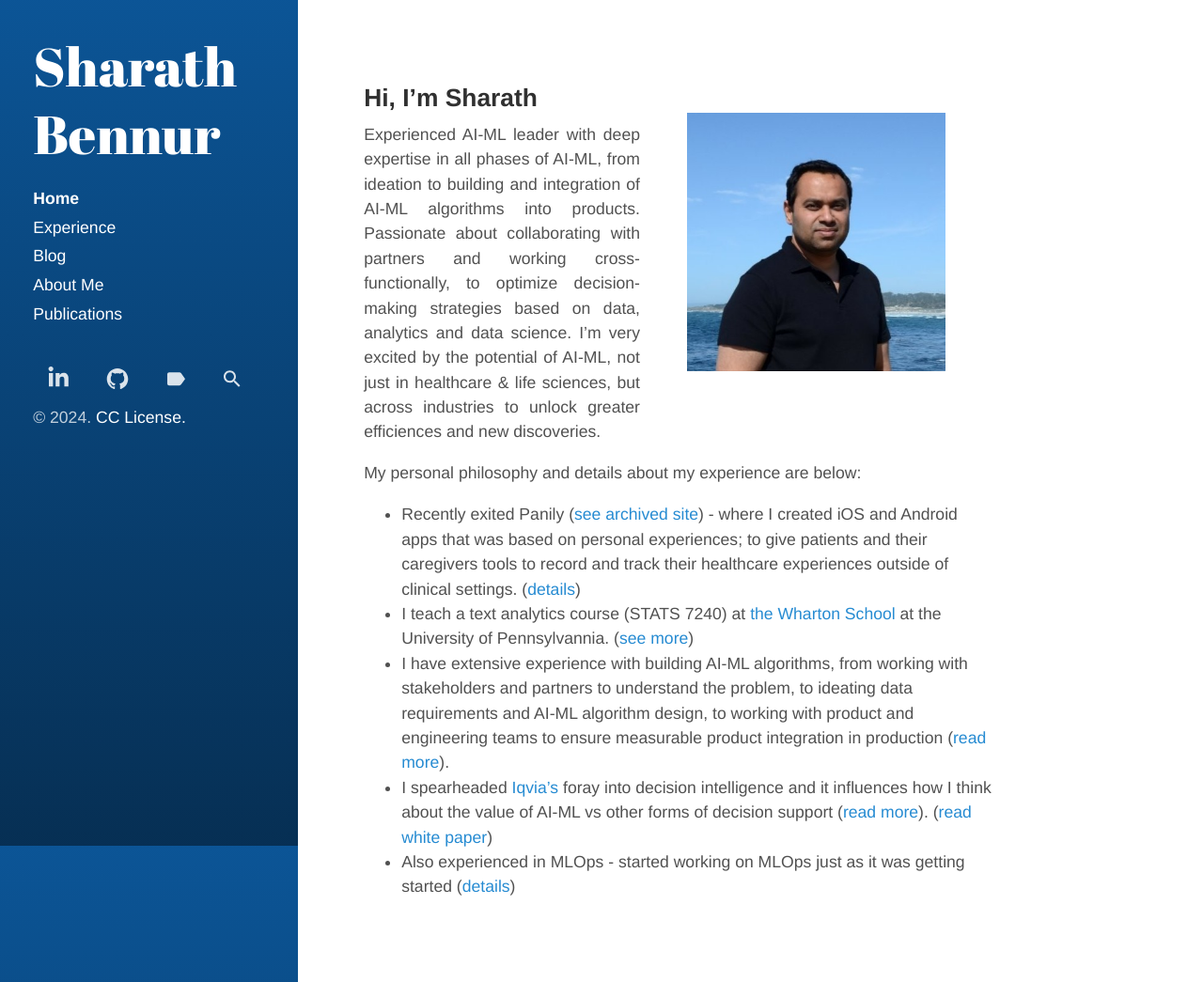
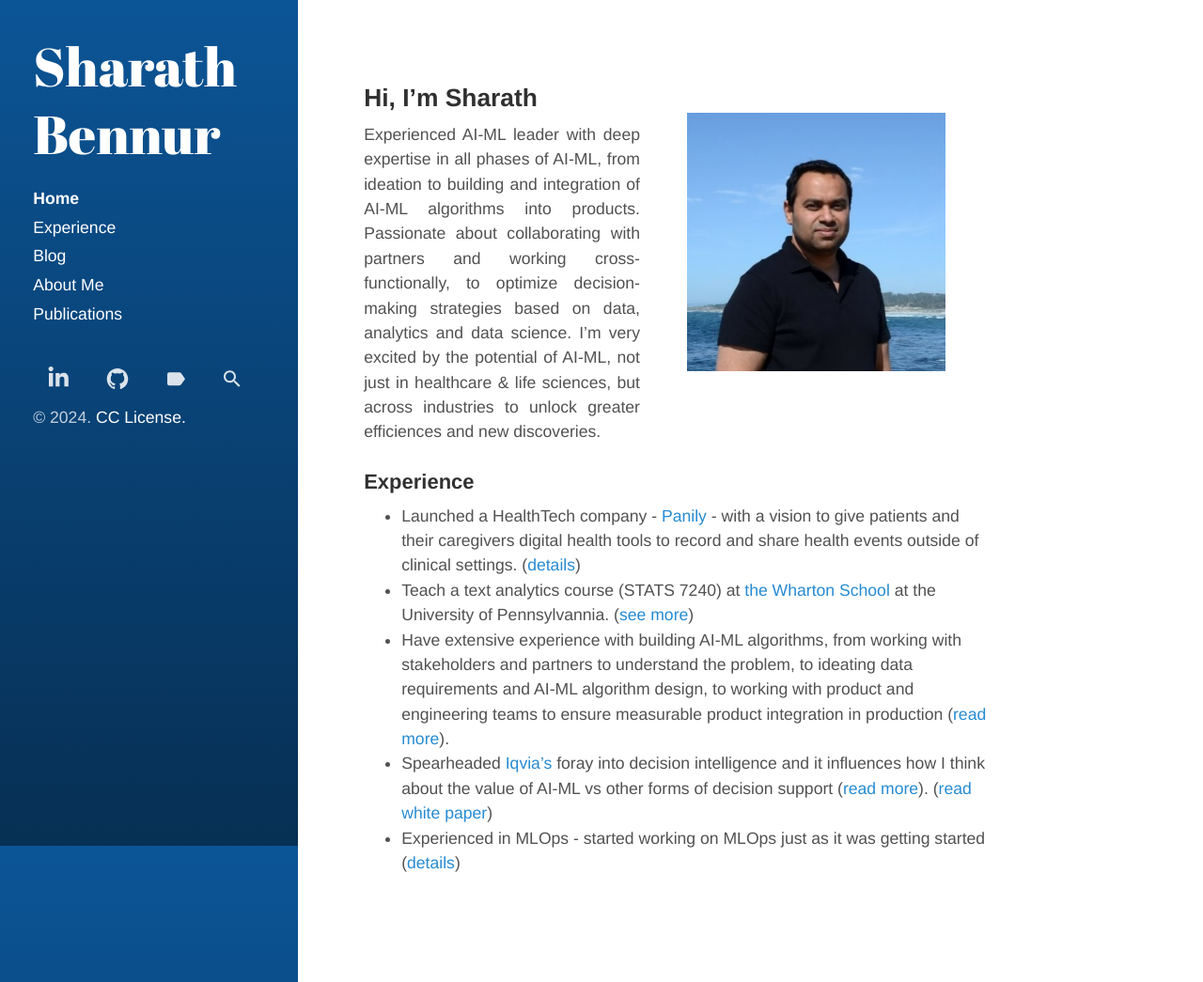
Before and after one commit to sharathbennur/sharathbennur.github.io, a Jekyll site: the page built from index.md, in a window 1280 px wide and 1045 px high. Shown: the whole window at 94% size. Built offline with Jekyll 4.4.1, drawn with Linux system fonts in a browser that asks for light colours.

Commit message:
Updated index/homepage

```diff
--- a/index.md
+++ b/index.md
@@ -14,10 +14,10 @@ sidebar_sort_order: 1
 Experienced AI-ML leader with deep expertise in all phases of AI-ML, from ideation to  building and integration of AI-ML algorithms into products. Passionate about collaborating with partners and working cross-functionally, to optimize decision-making strategies based on data, analytics and data science. I'm very excited by the potential of AI-ML, not just in healthcare & life sciences, but across industries to unlock greater efficiences and new discoveries.
 {: .text-justify}
 
-My personal philosophy and details about my experience are below:
+### Experience
 
-- Recently exited Panily ([see archived site](/assets/panily.com/index.html)) - where I created iOS and Android apps that was based on personal experiences; to give patients and their caregivers tools to record and track their healthcare experiences outside of clinical settings. ([details]({% post_url 2022-09-01-why-panily %}))
-- I teach a text analytics course (STATS 7240) at [the Wharton School](https://apps.wharton.upenn.edu/syllabi/202230/STAT7240002/) at the University of Pennsylvannia. ([see more](/assets/md/wharton-course))
-- I have extensive experience with building AI-ML algorithms, from working with stakeholders and partners to understand the problem, to ideating data requirements and AI-ML algorithm design, to working with product and engineering teams to ensure measurable product integration in production ([read more](/assets/md/ai-ml-experience)).
-- I spearheaded [Iqvia's](https://www.iqvia.com/) foray into decision intelligence and it influences how I think about the value of AI-ML vs other forms of decision support ([read more]({% post_url 2021-09-08-decision-intelligence %})). ([read white paper](assets/pdf/decision-intelligence.pdf))
-- Also experienced in MLOps - started working on MLOps just as it was getting started ([details]({% post_url 2021-03-15-mlops %}))
+- Launched a HealthTech company - [Panily]([see archived site](/assets/panily.com/index.html)) - with a vision to give patients and their caregivers digital health tools to record and share health events outside of clinical settings. ([details]({% post_url 2022-09-01-why-panily %}))
+- Teach a text analytics course (STATS 7240) at [the Wharton School](https://apps.wharton.upenn.edu/syllabi/202230/STAT7240002/) at the University of Pennsylvannia. ([see more](/assets/md/wharton-course))
+- Have extensive experience with building AI-ML algorithms, from working with stakeholders and partners to understand the problem, to ideating data requirements and AI-ML algorithm design, to working with product and engineering teams to ensure measurable product integration in production ([read more](/assets/md/ai-ml-experience)).
+- Spearheaded [Iqvia's](https://www.iqvia.com/) foray into decision intelligence and it influences how I think about the value of AI-ML vs other forms of decision support ([read more]({% post_url 2021-09-08-decision-intelligence %})). ([read white paper](assets/pdf/decision-intelligence.pdf))
+- Experienced in MLOps - started working on MLOps just as it was getting started ([details]({% post_url 2021-03-15-mlops %}))
```
